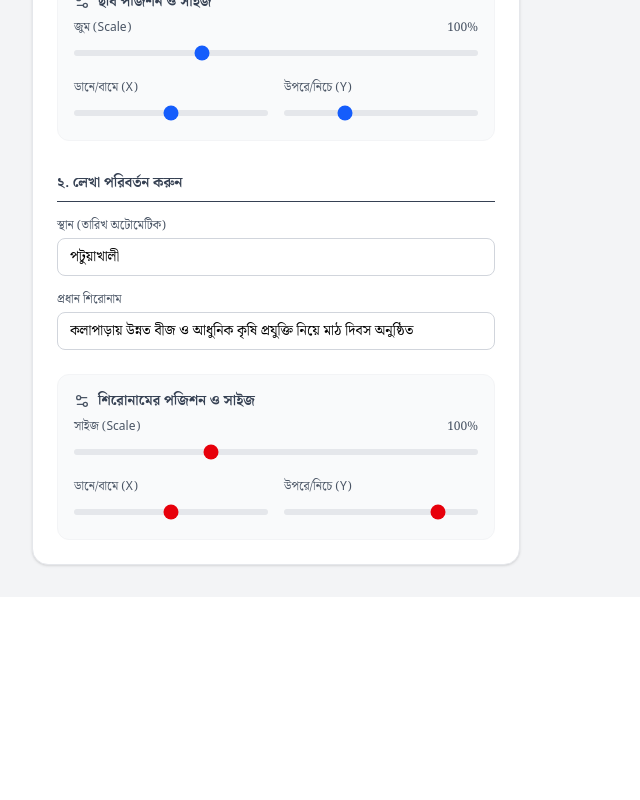
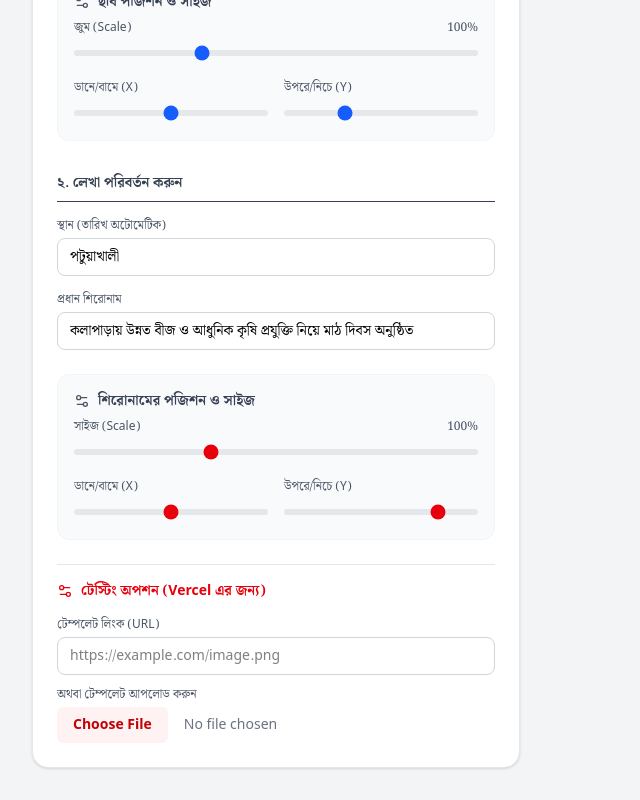
Before and after one commit to babujonsme/Photocard, a React (Vite) app: page / in a window 1280 px wide. Shown: the part 330-1130 px from the top of the page, without its empty margins (0-640 px from the left). Before the commit the page ends 927 px from the top, so only its background shows below. Built offline with nearby package versions, Linux system fonts and the light colour scheme.

Commit message:
feat: Allow uploading custom template image
Introduces functionality to upload a custom image as the template, enhancing flexibility for card creation.

```diff
--- a/src/App.tsx
+++ b/src/App.tsx
@@ -4,7 +4,7 @@ import { Upload, Download, Image as ImageIcon, Sparkles, Move, Settings2, Trash2
 import templateImg from './template.png';
 
 export default function App() {
-  const template = templateImg;
+  const [template, setTemplate] = useState<string>(templateImg);
   const [photo, setPhoto] = useState<string | null>(null);
 
   // Text states
@@ -115,6 +115,15 @@ export default function App() {
     if (file) {
       const reader = new FileReader();
       reader.onloadend = () => setPhoto(reader.result as string);
+      reader.readAsDataURL(file);
+    }
+  };
+
+  const handleTemplateUpload = (e: React.ChangeEvent<HTMLInputElement>) => {
+    const file = e.target.files?.[0];
+    if (file) {
+      const reader = new FileReader();
+      reader.onloadend = () => setTemplate(reader.result as string);
       reader.readAsDataURL(file);
     }
   };
@@ -247,6 +256,33 @@ export default function App() {
               </div>
             </div>
 
+            {/* Testing Section */}
+            <div className="space-y-4 pt-4 border-t border-gray-200 mt-6">
+              <h3 className="text-sm font-semibold text-red-600 flex items-center gap-2">
+                <Settings2 size={16} /> টেস্টিং অপশন (Vercel এর জন্য)
+              </h3>
+              <div className="space-y-3">
+                <div>
+                  <label className="block text-xs font-medium text-gray-600 mb-1">টেম্পলেট লিংক (URL)</label>
+                  <input
+                    type="text"
+                    placeholder="https://example.com/image.png"
+                    onChange={(e) => setTemplate(e.target.value)}
+                    className="w-full px-3 py-2 text-sm border border-gray-300 rounded-lg focus:ring-2 focus:ring-red-500 outline-none"
+                  />
+                </div>
+                <div>
+                  <label className="block text-xs font-medium text-gray-600 mb-1">অথবা টেম্পলেট আপলোড করুন</label>
+                  <input
+                    type="file"
+                    accept="image/png, image/jpeg"
+                    onChange={handleTemplateUpload}
+                    className="w-full text-sm text-gray-500 file:mr-4 file:py-2 file:px-4 file:rounded-md file:border-0 file:text-sm file:font-semibold file:bg-red-50 file:text-red-700 hover:file:bg-red-100"
+                  />
+                </div>
+              </div>
+            </div>
+
           </div>
 
           {/* Preview Section */}
```
